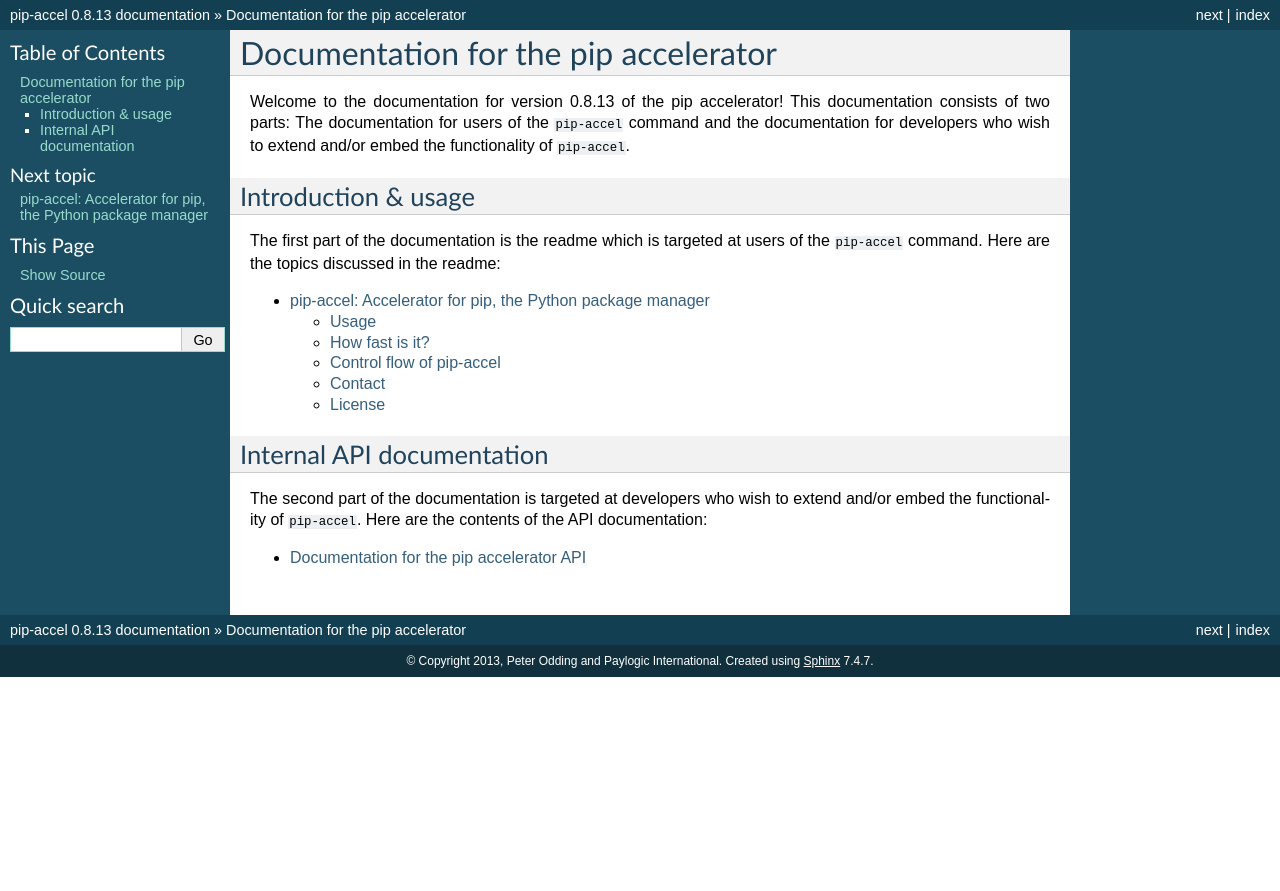
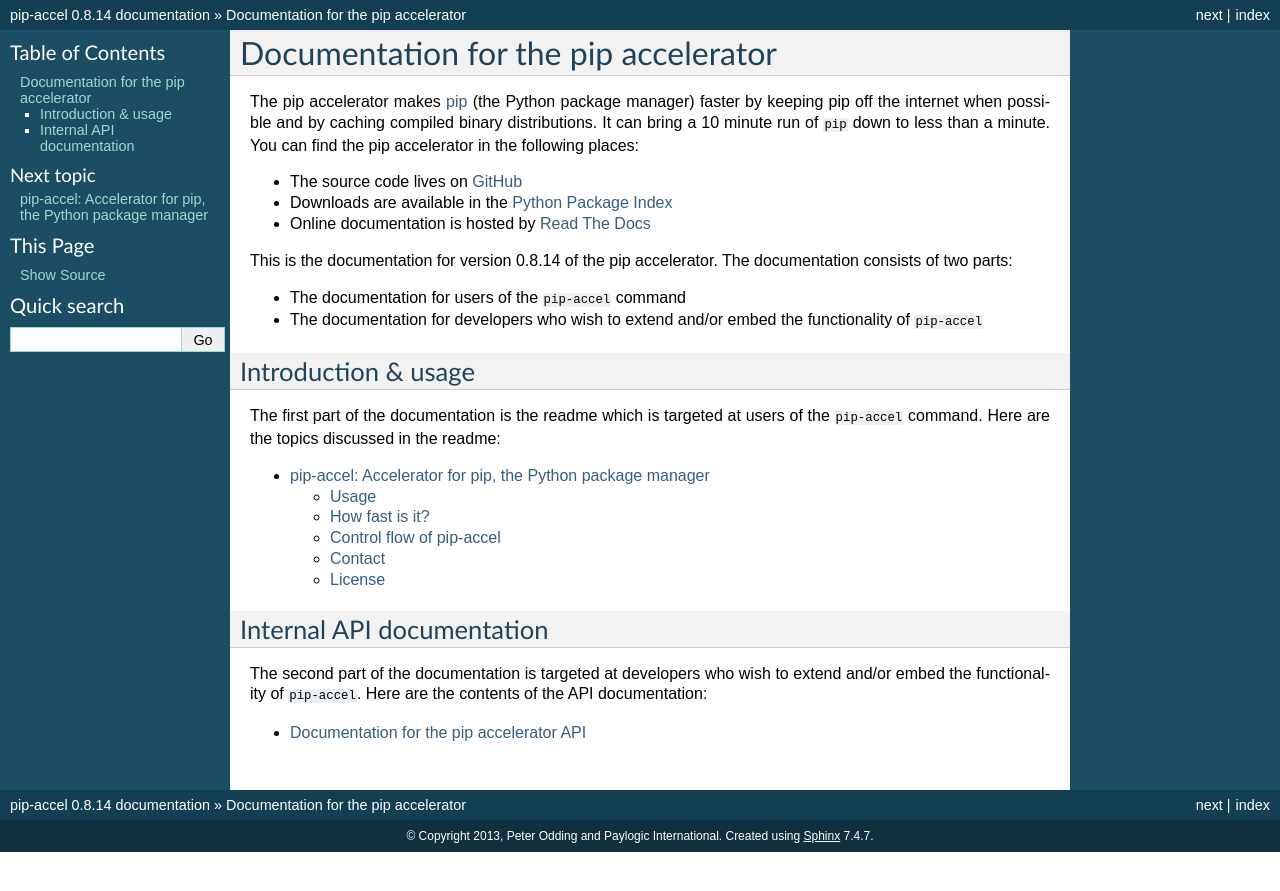
Before and after one commit to paylogic/pip-accel, a Sphinx documentation site: the page built from docs/index.rst, in a window 1280 px wide. Shown: the top 891 px of the page. Built offline with Sphinx 7.4.7, drawn with Linux system fonts in a browser that asks for light colours.

Commit message:
Make the documentation index more of a homepage

```diff
--- a/docs/index.rst
+++ b/docs/index.rst
@@ -1,10 +1,22 @@
 Documentation for the pip accelerator
 =====================================
 
-Welcome to the documentation for version |release| of the pip accelerator! This
-documentation consists of two parts: The documentation for users of the
-``pip-accel`` command and the documentation for developers who wish to extend
-and/or embed the functionality of ``pip-accel``.
+The pip accelerator makes `pip <http://www.pip-installer.org/>`_ (the Python
+package manager) faster by keeping pip off the internet when possible and by
+caching compiled binary distributions. It can bring a 10 minute run of ``pip``
+down to less than a minute. You can find the pip accelerator in the following
+places:
+
+- The source code lives on `GitHub <https://github.com/paylogic/pip-accel>`_
+- Downloads are available in the `Python Package Index <https://pypi.python.org/pypi/pip-accel>`_
+- Online documentation is hosted by `Read The Docs <https://pip-accel.readthedocs.org/>`_
+
+This is the documentation for version |release| of the pip accelerator. The
+documentation consists of two parts:
+
+- The documentation for users of the ``pip-accel`` command
+- The documentation for developers who wish to extend and/or embed the
+  functionality of ``pip-accel``
 
 Introduction & usage
 --------------------
--- a/pip_accel/__init__.py
+++ b/pip_accel/__init__.py
@@ -21,7 +21,7 @@
 """
 
 # Semi-standard module versioning.
-__version__ = '0.8.13'
+__version__ = '0.8.14'
 
 # Standard library modules.
 import logging
```
